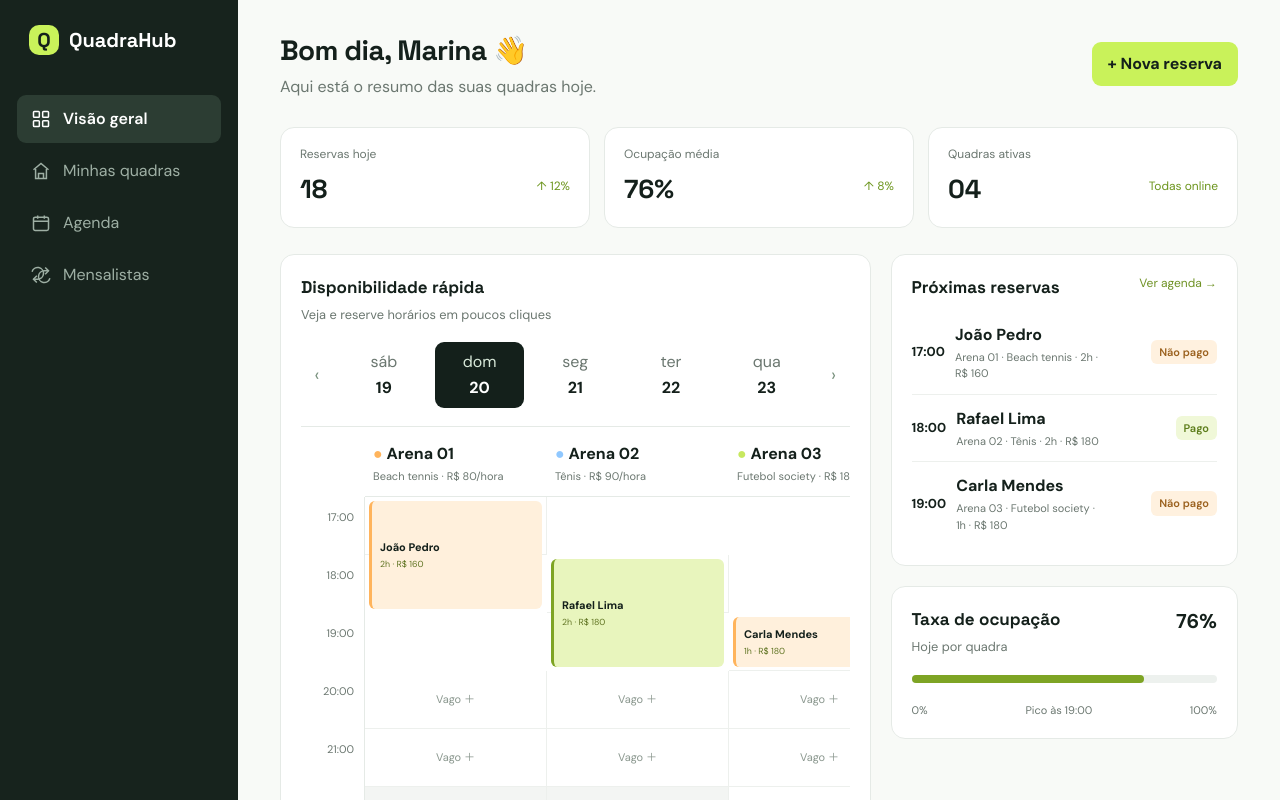
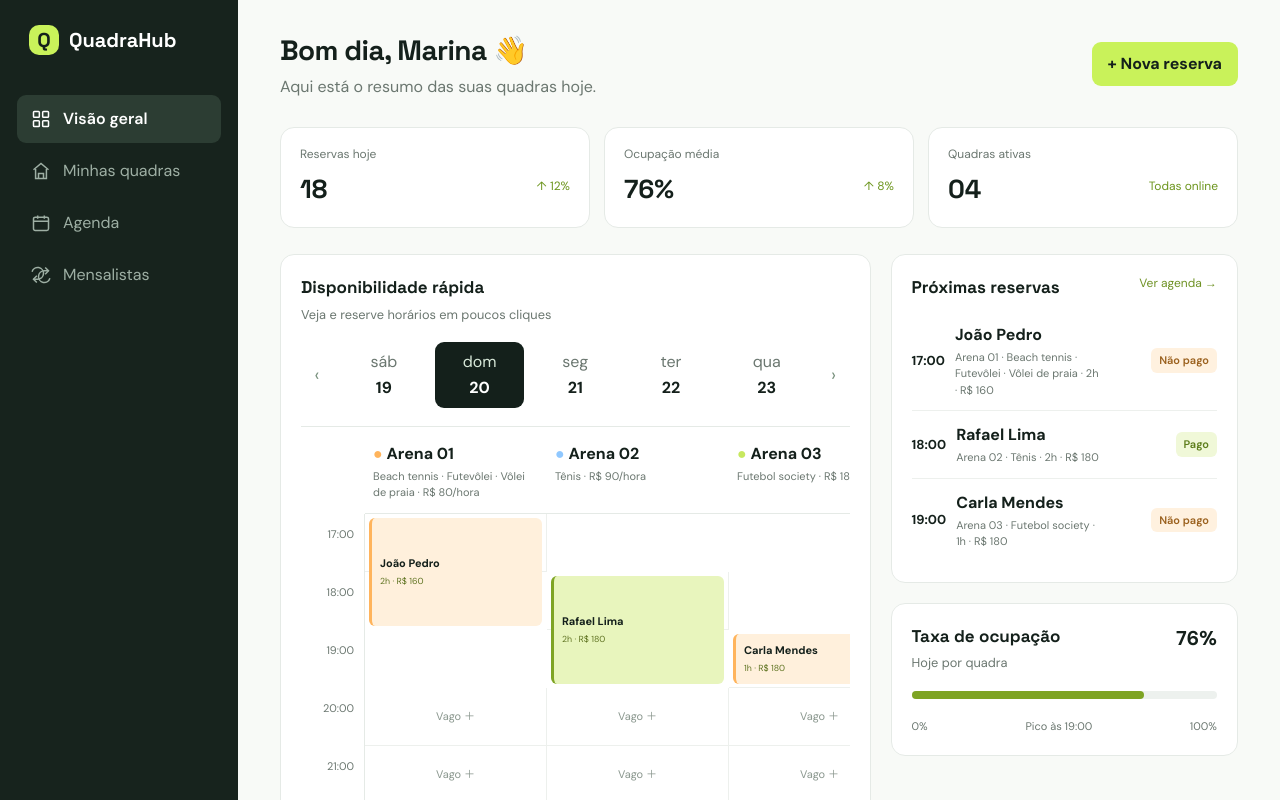
Before and after one commit to Gabr13dev/QuadraHub_Letia, an Angular app: page / in a window 1280 px wide. Shown: the top 800 px of the page. Built offline with nearby package versions, Linux system fonts and the light colour scheme.

Commit message:
Esportes de uma quadra agora é uma lista que aceita diversas modalidades

```diff
--- a/src/app/agenda/agenda.component.html
+++ b/src/app/agenda/agenda.component.html
@@ -52,7 +52,7 @@
     } @else {
     <div class="overflow-auto"><div class="grid min-w-[650px] grid-cols-[64px_repeat(3,minmax(170px,1fr))]">
       <div></div>
-      @for (court of visibleCourts; let courtIndex = $index; track court.name) { <div class="border-b border-[#e5eae6] px-2 pb-3 font-bold"><span [style.color]="court.color">●</span> {{ court.name }}<small class="mt-0.5 block text-[11px] font-normal text-[#6b7770]">{{ court.type }} · R$ {{ court.hourlyRate }}/hora</small></div> }
+      @for (court of visibleCourts; let courtIndex = $index; track court.name) { <div class="border-b border-[#e5eae6] px-2 pb-3 font-bold"><span [style.color]="court.color">●</span> {{ court.name }}<small class="mt-0.5 block text-[11px] font-normal text-[#6b7770]">{{ court.sports.join(' · ') }} · R$ {{ court.hourlyRate }}/hora</small></div> }
       @for (hour of visibleDayHours; track hour.index) {
         <div class="relative h-[66px] border-r border-[#e5eae6] px-2.5 pt-3 text-right text-[11px] text-[#6b7770]">{{ hour.label }}</div>
         @for (court of visibleCourts; let courtIndex = $index; track court.name) {
--- a/src/app/app.component.ts
+++ b/src/app/app.component.ts
@@ -16,9 +16,9 @@ export class AppComponent {
   readonly defaultHourlyRate = 80;
   readonly hours = ['07:00', '08:00', '09:00', '10:00', '11:00', '12:00', '13:00', '14:00', '15:00', '16:00', '17:00', '18:00', '19:00', '20:00', '21:00', '22:00', '23:00'];
   courts: Court[] = [
-    { name: 'Arena 01', type: 'Beach tennis', hourlyRate: 80, color: '#ffb45c', active: true, open: '08:00', close: '22:00' },
-    { name: 'Arena 02', type: 'Tênis', hourlyRate: 90, color: '#90c8ff', active: true, open: '08:00', close: '22:00' },
-    { name: 'Arena 03', type: 'Futebol society', hourlyRate: 180, color: '#c7e85f', active: true, open: '07:00', close: '23:00' }
+    { name: 'Arena 01', sports: ['Beach tennis', 'Futevôlei', 'Vôlei de praia'], hourlyRate: 80, color: '#ffb45c', active: true, open: '08:00', close: '22:00' },
+    { name: 'Arena 02', sports: ['Tênis'], hourlyRate: 90, color: '#90c8ff', active: true, open: '08:00', close: '22:00' },
+    { name: 'Arena 03', sports: ['Futebol society'], hourlyRate: 180, color: '#c7e85f', active: true, open: '07:00', close: '23:00' }
   ];
   bookings: Booking[] = [
     { court: 0, start: 10, end: 12, name: 'João Pedro', paid: false, recurring: true },
@@ -63,14 +63,16 @@ export class AppComponent {
   openCourtForm(index = -1): void {
     this.editingCourt = index;
     const court = index >= 0 ? this.courts[index] : null;
-    this.courtName = court?.name ?? ''; this.courtType = court?.type ?? '';
+    this.courtName = court?.name ?? ''; this.courtType = court?.sports.join(', ') ?? '';
     this.courtOpen = court?.open ?? '08:00'; this.courtClose = court?.close ?? '22:00';
     this.courtHourlyRate = court?.hourlyRate ?? this.defaultHourlyRate; this.modal = 'court';
   }
   saveCourt(): void {
     if (!this.courtName.trim() || !this.courtType.trim()) return;
     const current = this.editingCourt >= 0 ? this.courts[this.editingCourt] : null;
-    const data: Court = { name: this.courtName.trim(), type: this.courtType.trim(), hourlyRate: Math.max(0, Number(this.courtHourlyRate) || this.defaultHourlyRate), color: current?.color ?? '#c9f25a', active: current?.active ?? true, open: this.courtOpen, close: this.courtClose };
+    const sports = this.courtType.split(',').map((sport) => sport.trim()).filter(Boolean);
+    if (!sports.length) return;
+    const data: Court = { name: this.courtName.trim(), sports, hourlyRate: Math.max(0, Number(this.courtHourlyRate) || this.defaultHourlyRate), color: current?.color ?? '#c9f25a', active: current?.active ?? true, open: this.courtOpen, close: this.courtClose };
     this.courts = this.editingCourt >= 0 ? this.courts.map((court, i) => i === this.editingCourt ? data : court) : [...this.courts, data];
     this.modal = null;
   }
--- a/src/app/courts/courts.component.html
+++ b/src/app/courts/courts.component.html
@@ -3,7 +3,7 @@
   @for (court of courts; let index = $index; track court.name) {
     <article class="min-h-[250px] rounded-[14px] border border-[#e5eae6] bg-white p-[21px]" [class.opacity-65]="!court.active">
       <div class="flex items-center justify-between"><span class="h-3 w-3 rounded-full" [style.background]="court.color"></span><span class="rounded-md bg-[#f0f8d8] px-2 py-1 text-[11px] font-semibold text-[#5c7d1a]" [class.bg-[#eef1ef]]="!court.active" [class.text-[#777]]="!court.active">{{ court.active ? 'Ativa' : 'Inativa' }}</span></div>
-      <h2 class="mt-[23px] font-display text-[21px] font-bold">{{ court.name }}</h2><p class="mt-1 text-[#6b7770]">{{ court.type }}</p>
+      <h2 class="mt-[23px] font-display text-[21px] font-bold">{{ court.name }}</h2><p class="mt-1 text-[#6b7770]">{{ court.sports.join(' · ') }}</p>
       <div class="mt-[27px] grid grid-cols-2 gap-3 border-t border-[#edf0ed] pt-[17px]"><div><small class="mb-1.5 block text-[11px] text-[#6b7770]">Valor por hora</small><strong class="text-sm">R$ {{ court.hourlyRate }}</strong></div><div><small class="mb-1.5 block text-[11px]">Funcionamento</small><strong class="text-sm">{{ court.open }} – {{ court.close }}</strong></div></div>
       <div class="mt-6 flex items-center justify-between border-t border-[#edf0ed] pt-3.5 text-[11px] text-[#6b7770]"><span>{{ reservationsForCourt(index) }} reservas hoje</span><div class="flex gap-2"><button class="p-1 text-xs font-semibold text-[#6f9225]" (click)="editCourt.emit(index)">Editar</button><button class="p-1 text-xs text-[#6b7770]" (click)="toggleCourt.emit(index)">{{ court.active ? 'Desativar' : 'Ativar' }}</button></div></div>
     </article>
--- a/src/app/models.ts
+++ b/src/app/models.ts
@@ -1,6 +1,6 @@
 export interface Court {
   name: string;
-  type: string;
+  sports: string[];
   hourlyRate: number;
   color: string;
   active: boolean;
--- a/src/app/overview/overview.component.html
+++ b/src/app/overview/overview.component.html
@@ -10,7 +10,7 @@
     <div class="flex w-full items-center gap-1.5 border-b border-[#e5eae6] py-[18px]"><button class="w-8 shrink-0 px-1 text-lg text-[#78917d]" aria-label="Dia anterior" (click)="moveDay(-1)">‹</button>@for (date of selectorDays; track date.getTime()) { <button class="min-w-0 flex-1 rounded-[9px] border-0 px-1.5 py-2" [class.bg-[#14201b]]="isSelectedDay(date)" [class.text-[#d8e8d9]]="isSelectedDay(date)" [class.bg-transparent]="!isSelectedDay(date)" [class.text-[#6b7770]]="!isSelectedDay(date)" (click)="selectDay(date)">{{ weekdayLabel(date) }}<b class="mt-0.5 block text-base" [class.text-white]="isSelectedDay(date)" [class.text-[#14201b]]="!isSelectedDay(date)">{{ dayLabel(date) }}</b></button> }<button class="w-8 shrink-0 px-1 text-lg text-[#78917d]" aria-label="Próximo dia" (click)="moveDay(1)">›</button></div>
     <div class="overflow-auto pt-[15px]"><div class="grid min-w-[610px] grid-cols-[64px_repeat(3,minmax(150px,1fr))]">
       <div></div>
-      @for (court of courts; track court.name) { <div class="border-b border-[#e5eae6] px-2 pb-3 font-bold"><span [style.color]="court.color">●</span> {{ court.name }}<small class="mt-0.5 block text-[11px] font-normal text-[#6b7770]">{{ court.type }} · R$ {{ court.hourlyRate }}/hora</small></div> }
+      @for (court of courts; track court.name) { <div class="border-b border-[#e5eae6] px-2 pb-3 font-bold"><span [style.color]="court.color">●</span> {{ court.name }}<small class="mt-0.5 block text-[11px] font-normal text-[#6b7770]">{{ court.sports.join(' · ') }} · R$ {{ court.hourlyRate }}/hora</small></div> }
       @for (hour of compactHours; track hour.index) {
         <div class="h-[58px] border-r border-[#e5eae6] px-2.5 pt-3 text-right text-[11px] text-[#6b7770]">{{ hour.label }}</div>
         @for (court of courts; let courtIndex = $index; track court.name) {
@@ -30,7 +30,7 @@
   </section>
   <aside class="flex flex-col gap-5">
     <section class="rounded-[14px] border border-[#e5eae6] bg-white p-5"><div class="flex items-start justify-between gap-4"><h2 class="font-display text-[17px] font-bold">Próximas reservas</h2><button class="border-0 bg-transparent p-0 text-xs text-[#6f9225]" type="button" (click)="openAgenda.emit()">Ver agenda →</button></div><div class="mt-2.5 flex flex-col">
-      @for (booking of bookings; let index = $index; track $index) { <div class="flex items-center justify-between gap-2 border-b border-[#edf0ed] py-3 last:border-0"><div class="flex items-center gap-2.5"><b class="text-[13px]">{{ hours[booking.start] }}</b><span class="flex flex-col gap-0.5"><strong>{{ booking.name }}</strong><small class="max-w-[145px] text-[11px] text-[#6b7770]">{{ courts[booking.court].name }} · {{ courts[booking.court].type }} · {{ booking.end - booking.start }}h · R$ {{ total(booking) }}</small></span></div><button class="rounded-md border-0 bg-[#f0f8d8] px-2 py-1 text-[11px] font-semibold text-[#5c7d1a]" [class.bg-[#fff1df]]="!booking.paid" [class.text-[#9b611e]]="!booking.paid" (click)="togglePayment.emit(index)">{{ booking.paid ? 'Pago' : 'Não pago' }}</button></div> }
+      @for (booking of bookings; let index = $index; track $index) { <div class="flex items-center justify-between gap-2 border-b border-[#edf0ed] py-3 last:border-0"><div class="flex items-center gap-2.5"><b class="text-[13px]">{{ hours[booking.start] }}</b><span class="flex flex-col gap-0.5"><strong>{{ booking.name }}</strong><small class="max-w-[145px] text-[11px] text-[#6b7770]">{{ courts[booking.court].name }} · {{ courts[booking.court].sports.join(' · ') }} · {{ booking.end - booking.start }}h · R$ {{ total(booking) }}</small></span></div><button class="rounded-md border-0 bg-[#f0f8d8] px-2 py-1 text-[11px] font-semibold text-[#5c7d1a]" [class.bg-[#fff1df]]="!booking.paid" [class.text-[#9b611e]]="!booking.paid" (click)="togglePayment.emit(index)">{{ booking.paid ? 'Pago' : 'Não pago' }}</button></div> }
     </div></section>
     <section class="rounded-[14px] border border-[#e5eae6] bg-white p-5"><div class="flex items-start justify-between gap-4"><div><h2 class="font-display text-[17px] font-bold">Taxa de ocupação</h2><small class="mt-1 block text-[#6b7770]">Hoje por quadra</small></div><strong class="text-xl">76%</strong></div><div class="my-[19px] h-2 rounded bg-[#edf1ee]"><span class="block h-full w-[76%] rounded bg-[#7ea424]"></span></div><div class="flex justify-between text-[11px] text-[#6b7770]"><span>0%</span><span>Pico às 19:00</span><span>100%</span></div></section>
   </aside>
--- a/src/app/reservation-modal/reservation-modal.component.html
+++ b/src/app/reservation-modal/reservation-modal.component.html
@@ -4,7 +4,7 @@
     @if (modal === 'booking') {
       <h2 class="mb-[18px] font-display text-[17px] font-bold">Nova reserva</h2>
       <label class="mt-3.5 block text-[13px] text-[#6b7770]">Nome do cliente<input class="mt-1.5 block w-full rounded-lg border border-[#e5eae6] p-2.5 text-[#14201b]" [ngModel]="clientName" (ngModelChange)="clientNameChange.emit($event)" placeholder="Ex.: João da Silva"></label>
-      <div class="my-3.5 flex items-start justify-between gap-4 text-[#6b7770]"><span>Quadra</span><span class="text-right"><strong class="block text-[#14201b]">{{ courts[selectedCourt].name }}</strong><small class="mt-0.5 block text-xs text-[#6b7770]">{{ courts[selectedCourt].type }}</small></span></div><div class="my-3.5 flex justify-between text-[#6b7770]"><span>Início</span><strong class="text-[#14201b]">19/09 · {{ hours[selectedStart] }}</strong></div>
+      <div class="my-3.5 flex items-start justify-between gap-4 text-[#6b7770]"><span>Quadra</span><span class="text-right"><strong class="block text-[#14201b]">{{ courts[selectedCourt].name }}</strong><small class="mt-0.5 block text-xs text-[#6b7770]">{{ courts[selectedCourt].sports.join(' · ') }}</small></span></div><div class="my-3.5 flex justify-between text-[#6b7770]"><span>Início</span><strong class="text-[#14201b]">19/09 · {{ hours[selectedStart] }}</strong></div>
       <label class="mt-3.5 block text-[13px] text-[#6b7770]">Duração<input class="ml-2.5 mt-1.5 inline-block w-[70px] rounded-lg border border-[#e5eae6] p-2.5 text-[#14201b]" type="number" min="1" [ngModel]="duration" (ngModelChange)="durationChange.emit(+$event)"> hora(s)</label>
       <label class="mt-3.5 flex items-center gap-2 text-[13px] text-[#6b7770]"><input class="accent-[#7ea424]" type="checkbox" [ngModel]="recurring" (ngModelChange)="recurringChange.emit($event)"> Reserva recorrente (semanal)</label>
       <label class="mt-3.5 flex items-center gap-2 text-[13px] text-[#6b7770]"><input class="accent-[#7ea424]" type="checkbox" [ngModel]="paid" (ngModelChange)="paidChange.emit($event)"> Pagamento já realizado</label>
@@ -17,7 +17,7 @@
       <div class="mt-[22px] flex justify-end gap-2"><button class="rounded-[9px] border border-[#e5eae6] bg-white px-3 py-2 text-[#14201b]" (click)="close.emit()">Cancelar</button><button class="rounded-[9px] border-0 bg-[#c9f25a] px-4 py-2.5 font-bold text-[#14201b]" (click)="saveDetails.emit()">Salvar alterações</button></div>
     } @else {
       <h2 class="mb-[18px] font-display text-[17px] font-bold">{{ editingCourt >= 0 ? 'Editar quadra' : 'Cadastrar nova quadra' }}</h2><p class="mt-1 text-[#6b7770]">Defina o valor fixo por hora desta quadra.</p>
-      <label class="mt-3.5 block text-[13px] text-[#6b7770]">Nome da quadra<input class="mt-1.5 block w-full rounded-lg border border-[#e5eae6] p-2.5 text-[#14201b]" [ngModel]="courtName" (ngModelChange)="courtNameChange.emit($event)" placeholder="Ex.: Arena 04"></label><label class="mt-3.5 block text-[13px] text-[#6b7770]">Modalidade<input class="mt-1.5 block w-full rounded-lg border border-[#e5eae6] p-2.5 text-[#14201b]" [ngModel]="courtType" (ngModelChange)="courtTypeChange.emit($event)" placeholder="Ex.: Tênis"></label>
+      <label class="mt-3.5 block text-[13px] text-[#6b7770]">Nome da quadra<input class="mt-1.5 block w-full rounded-lg border border-[#e5eae6] p-2.5 text-[#14201b]" [ngModel]="courtName" (ngModelChange)="courtNameChange.emit($event)" placeholder="Ex.: Arena 04"></label><label class="mt-3.5 block text-[13px] text-[#6b7770]">Esportes disponíveis<small class="mt-1 block text-xs font-normal text-[#8a978e]">Separe os esportes por vírgula.</small><input class="mt-1.5 block w-full rounded-lg border border-[#e5eae6] p-2.5 text-[#14201b]" [ngModel]="courtType" (ngModelChange)="courtTypeChange.emit($event)" placeholder="Beach tennis, Futevôlei, Vôlei de praia"></label>
       <label class="mt-3.5 block text-[13px] text-[#6b7770]">Valor por hora<input class="mt-1.5 block w-full rounded-lg border border-[#e5eae6] p-2.5 text-[#14201b]" type="number" min="0" [ngModel]="courtHourlyRate" (ngModelChange)="courtHourlyRateChange.emit(+$event)"></label>
       <div class="grid grid-cols-2 gap-3"><label class="mt-3.5 block text-[13px] text-[#6b7770]">Abre às<input class="mt-1.5 block w-full rounded-lg border border-[#e5eae6] p-2.5 text-[#14201b]" type="time" [ngModel]="courtOpen" (ngModelChange)="courtOpenChange.emit($event)"></label><label class="mt-3.5 block text-[13px] text-[#6b7770]">Fecha às<input class="mt-1.5 block w-full rounded-lg border border-[#e5eae6] p-2.5 text-[#14201b]" type="time" [ngModel]="courtClose" (ngModelChange)="courtCloseChange.emit($event)"></label></div>
       <div class="mt-[22px] flex justify-end gap-2"><button class="rounded-[9px] border border-[#e5eae6] bg-white px-3 py-2 text-[#14201b]" (click)="close.emit()">Cancelar</button><button class="rounded-[9px] border-0 bg-[#c9f25a] px-4 py-2.5 font-bold text-[#14201b] disabled:cursor-not-allowed disabled:opacity-45" [disabled]="!courtName.trim() || !courtType.trim()" (click)="saveCourt.emit()">Salvar quadra</button></div>
```
